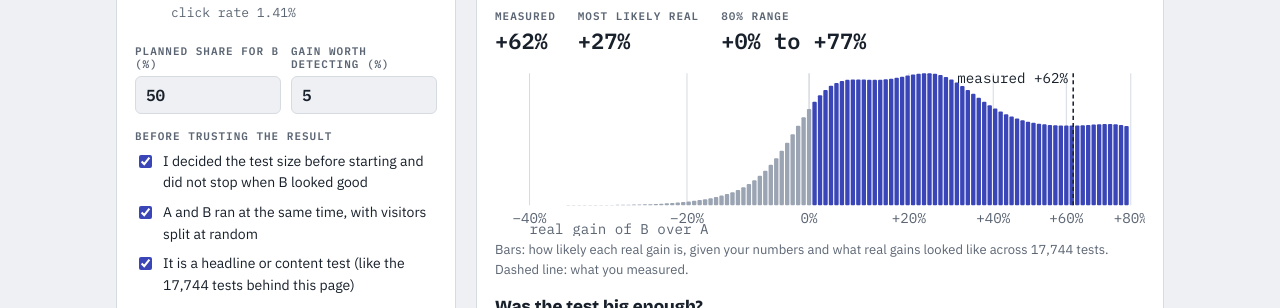
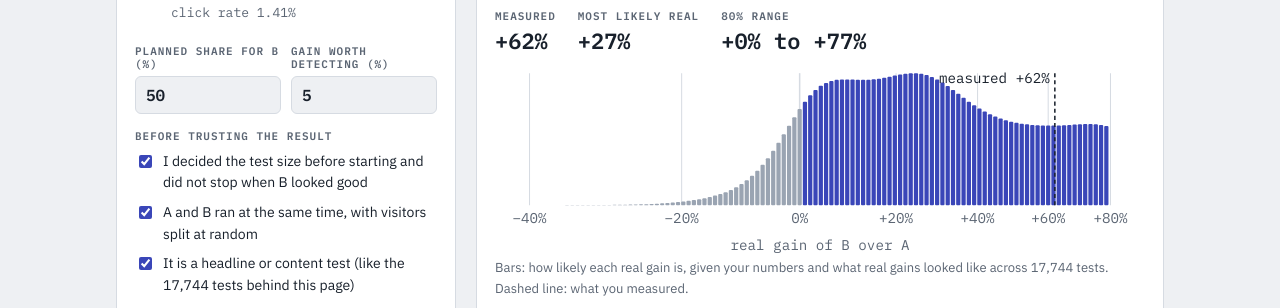
Before and after one commit to youssef-khazal/ab-test-reliability, a plain HTML site: page demo/index.html in a window 1280 px wide. Shown: the part 414-722 px from the top of the page. Drawn offline with nearby package versions, Linux system fonts and the light colour scheme.

Commit message:
Pre-publication pass: licence, demo screenshot, chart labels, like-for-like deviation figure

```diff
--- a/demo/index.html
+++ b/demo/index.html
@@ -136,7 +136,7 @@ details { margin-top: 18px; } summary { cursor: pointer; font-weight: 600; }
           <div><span class="label">Most likely real</span><div class="n" id="real"></div></div>
           <div><span class="label">80% range</span><div class="n" id="range"></div></div>
         </div>
-        <div class="chartbox"><svg id="post" viewBox="0 0 640 170" style="width:100%;height:auto;display:block" role="img" aria-label="Probability of each possible real gain"></svg></div>
+        <div class="chartbox"><svg id="post" viewBox="0 0 640 188" style="width:100%;height:auto;display:block" role="img" aria-label="Probability of each possible real gain"></svg></div>
         <p class="sub" style="margin:4px 0 0;color:var(--muted);font-size:13px">Bars: how likely each real gain is, given your numbers and what real gains looked like across 17,744 tests. Dashed line: what you measured.</p>
       </div>
 
@@ -188,7 +188,7 @@ var PRIOR = {"source": "Upworthy Research Archive, confirmatory sample (17,744 t
   function setV(id, cls) { var el = $(id); el.style.background = cls ? "var(--" + cls + "-soft)" : ""; }
 
   function draw(post, d) {
-    var svg = $("post"), W = 640, H = 170, x0 = 34, x1 = 626, top = 10, base = 140;
+    var svg = $("post"), W = 640, H = 188, x0 = 34, x1 = 606, top = 10, base = 140;
     while (svg.firstChild) svg.removeChild(svg.firstChild);
     var NS = "http://www.w3.org/2000/svg";
     function el(n, a, t) { var e = document.createElementNS(NS, n); for (var k in a) e.setAttribute(k, a[k]); if (t != null) e.textContent = t; return e; }
@@ -210,7 +210,7 @@ var PRIOR = {"source": "Upworthy Research Archive, confirmatory sample (17,744 t
     svg.appendChild(el("line", { x1: X(dc), x2: X(dc), y1: top, y2: base, stroke: "var(--ink)", "stroke-width": 1.5, "stroke-dasharray": "4 3" }));
     var right = X(dc) > (x0 + x1) / 2;
     svg.appendChild(el("text", { x: right ? X(dc) - 5 : X(dc) + 5, y: top + 10, "text-anchor": right ? "end" : "start", "font-size": 14, fill: "var(--ink)" }, "measured " + pct(Math.exp(d) - 1)));
-    svg.appendChild(el("text", { x: x0, y: H - 2, "font-size": 14, fill: "var(--muted)" }, "real gain of B over A"));
+    svg.appendChild(el("text", { x: (x0 + x1) / 2, y: H - 4, "text-anchor": "middle", "font-size": 14, fill: "var(--muted)" }, "real gain of B over A"));
   }
 
   function run() {
```
Also changed, not shown: demo/template.html (+3 -3 lines), figures/demo.png (added), 4 other files.
